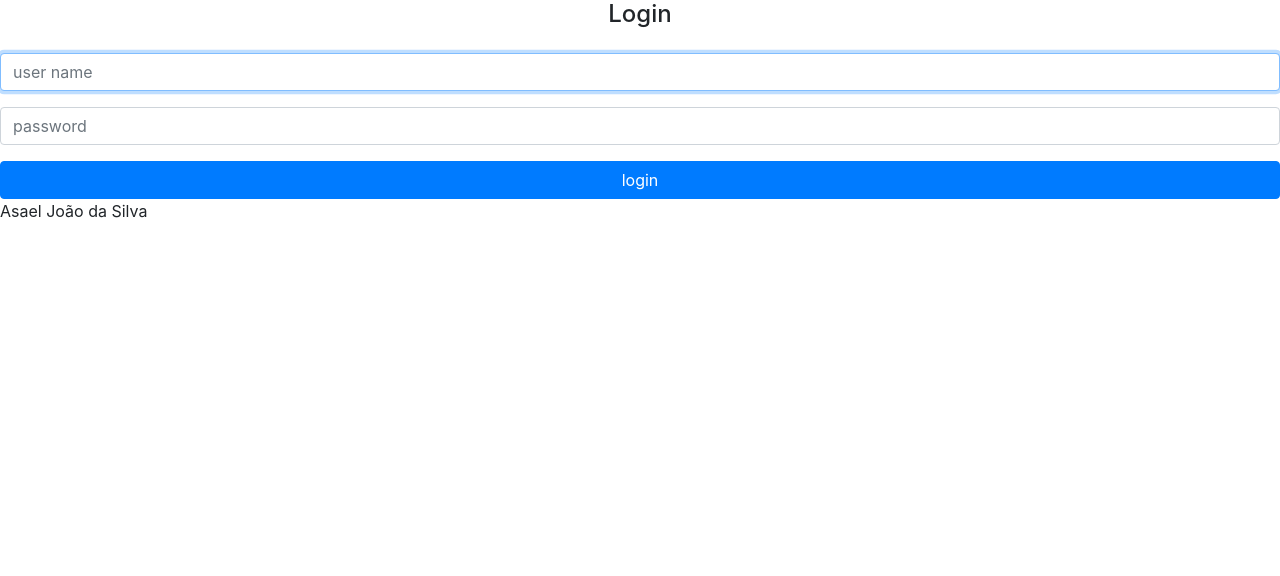
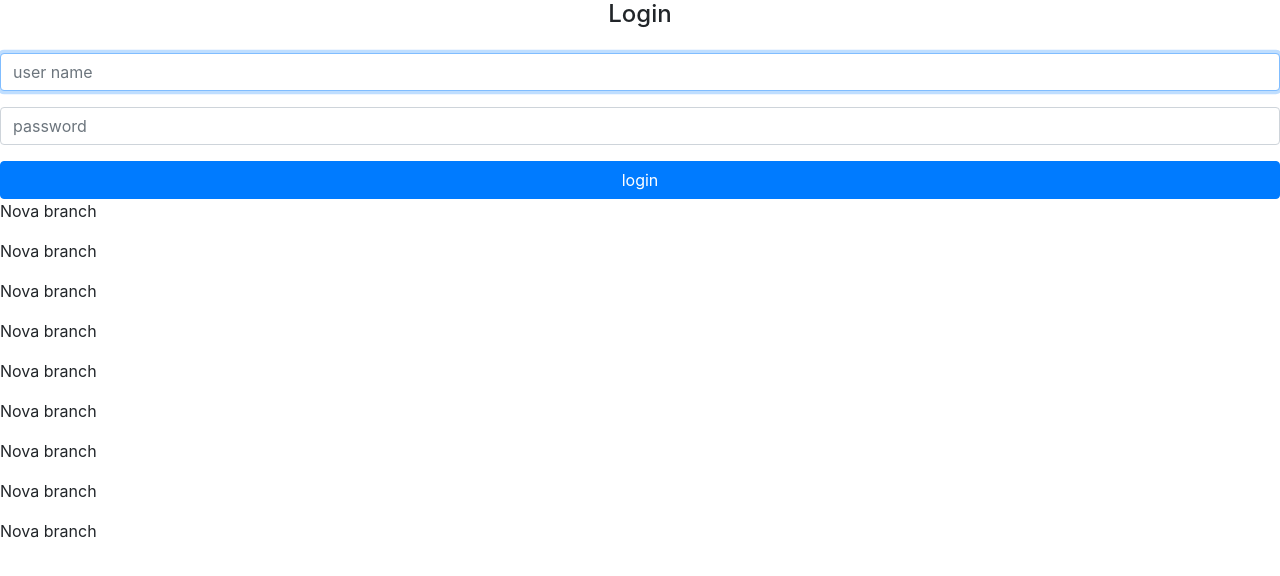
Before and after one commit to Asaelsilva/Angular, an Angular app: page / in a window 1280 px wide. Shown: the top 576 px of the page. Built offline with nearby package versions, Linux system fonts and the light colour scheme.

Commit message:
Add paragrafo

```diff
--- a/src/app/home/signin/signin.component.html
+++ b/src/app/home/signin/signin.component.html
@@ -24,4 +24,12 @@
 
 </form>
 
-<p>Asael João da Silva</p>
+<p>Nova branch</p>
+<p>Nova branch</p>
+<p>Nova branch</p>
+<p>Nova branch</p>
+<p>Nova branch</p>
+<p>Nova branch</p>
+<p>Nova branch</p>
+<p>Nova branch</p>
+<p>Nova branch</p>
```
